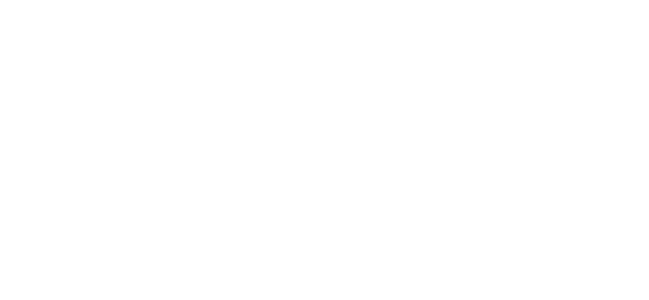
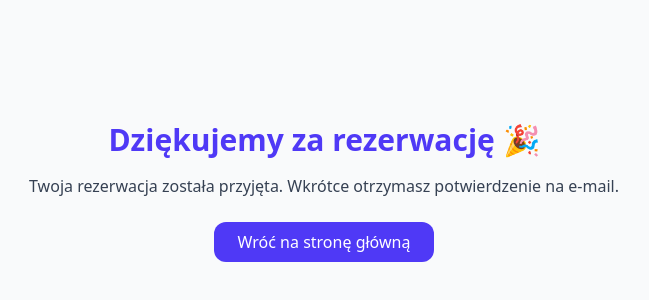
Before and after one commit to micha1bak/fast-service-booking, a React (Vite) app in the folder frontend/: page /thank-you in a window 1280 px wide. Before the commit this address had no page. Shown: the part 208-508 px from the top of the page, without its empty margins (316-965 px from the left). Built offline with nearby package versions, Linux system fonts and the light colour scheme.

Commit message:
dodałem ThankYouPage

```diff
--- a/frontend/src/App.jsx
+++ b/frontend/src/App.jsx
@@ -2,6 +2,7 @@
 import ServicesPage from "./pages/ServicesPage";
 import AdminLogin from "./pages/AdminLogin";
 import BookingPage from "./pages/BookingPage"
+import ThankYouPage from "./pages/ThankYouPage";
 
 export default function App() {
   return (
@@ -10,6 +11,7 @@
         <Route path="/" element={<ServicesPage />} />
         <Route path="/admin" element={<AdminLogin />} />
         <Route path="/rezerwacja/:serviceId" element={<BookingPage />} />
+        <Route path="/thank-you" element={<ThankYouPage />} />
       </Routes>
     </Router>
   );
--- a/frontend/src/pages/BookingPage.jsx
+++ b/frontend/src/pages/BookingPage.jsx
@@ -1,11 +1,12 @@
 import { useState, useEffect } from "react";
-import { useParams } from "react-router-dom";
+import { useParams, useNavigate } from "react-router-dom";
 import DatePicker from "react-datepicker";
 import CustomCalendar from "../components/CustomCalendar";
 import "react-datepicker/dist/react-datepicker.css";
 
 export default function BookingPage() {
   const { serviceId } = useParams();
+  const navigate = useNavigate(); // ← inicjalizuj hook
   const BACKEND_URL = import.meta.env.VITE_API_URL;
 
   const [selectedDate, setSelectedDate] = useState(null);
@@ -68,6 +69,9 @@
         setSelectedDate(null);
         setSelectedTime("");
         setAvailableTimes([]);
+        setTimeout(() => {
+          navigate("/thank-you"); // ← przekierowanie po 1 sek
+        }, 1000);
       } else {
         setStatus("error");
       }
--- /dev/null
+++ b/frontend/src/pages/ThankYouPage.jsx
@@ -0,0 +1,18 @@
+export default function ThankYouPage() {
+  return (
+    <div className="min-h-screen flex flex-col items-center justify-center bg-gray-50 text-center p-6">
+      <h1 className="text-3xl font-bold text-indigo-600 mb-4">
+        Dziękujemy za rezerwację 🎉
+      </h1>
+      <p className="text-gray-700 mb-6">
+        Twoja rezerwacja została przyjęta. Wkrótce otrzymasz potwierdzenie na e-mail.
+      </p>
+      <a
+        href="/"
+        className="bg-indigo-600 text-white px-6 py-2 rounded-xl hover:bg-indigo-700 transition"
+      >
+        Wróć na stronę główną
+      </a>
+    </div>
+  );
+}
```
Also changed, not shown: 1 other file (tests, documents, lock files or other folders).
